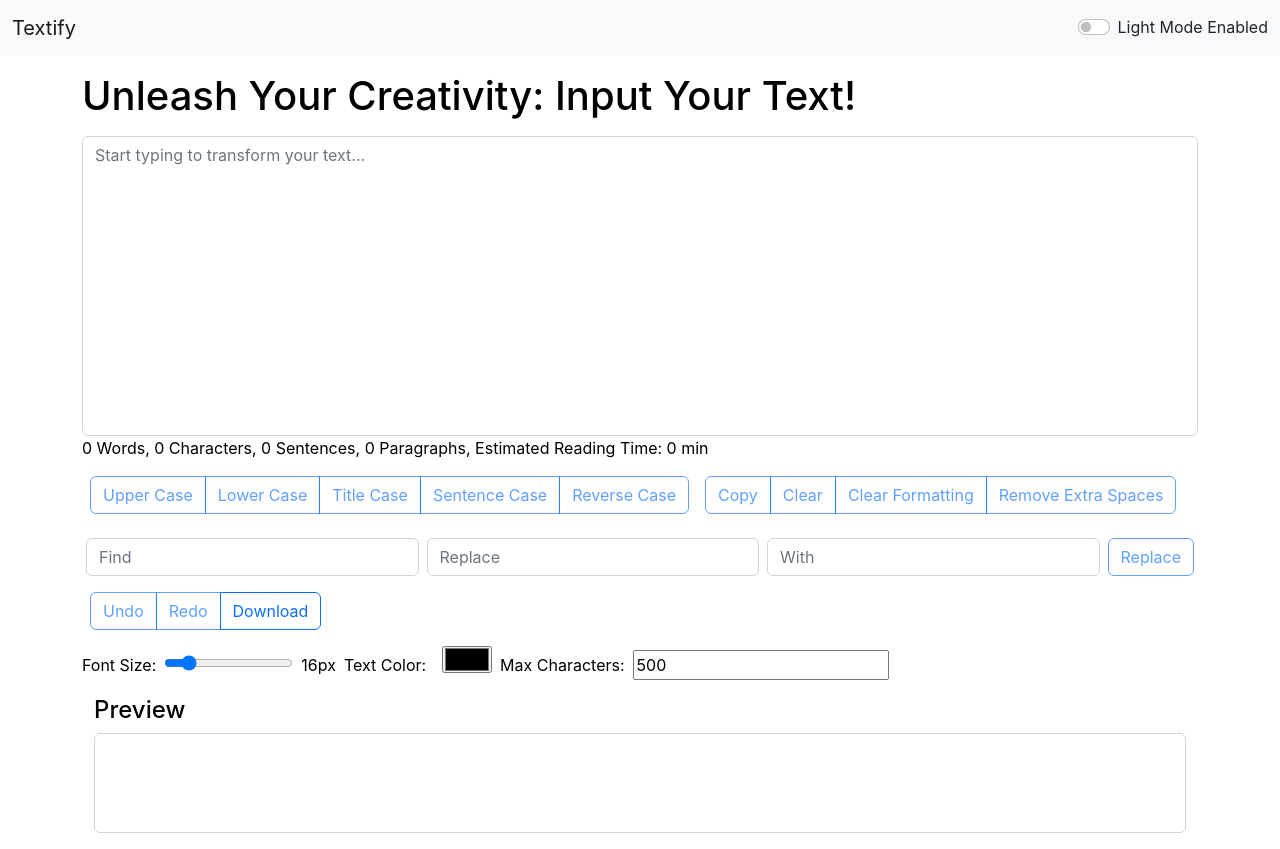
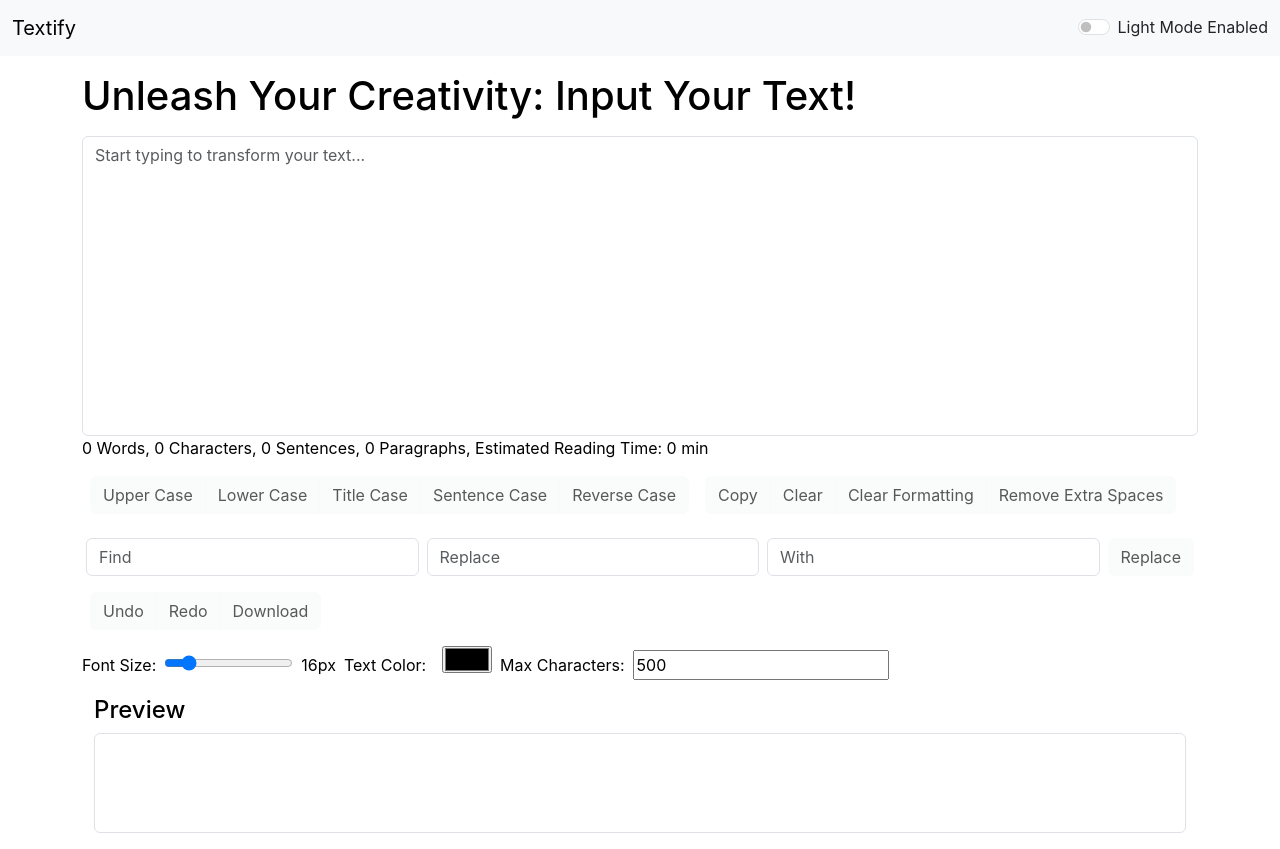
Before and after one commit to DBadshahCode/TextUtils, a React (Create React App) app: page / in a window 1280 px wide. Built offline with nearby package versions, Linux system fonts and the light colour scheme.

Commit message:
button styles changed to light

```diff
--- a/public/index.html
+++ b/public/index.html
@@ -9,14 +9,15 @@
   <meta name="description" content="Web site created using create-react-app" />
   <link rel="apple-touch-icon" href="%PUBLIC_URL%/logo192.png" />
   <link rel="manifest" href="%PUBLIC_URL%/manifest.json" />
-  <link href="https://cdn.jsdelivr.net/npm/bootstrap@5.2.3/dist/css/bootstrap.min.css" rel="stylesheet">
+  <!-- <link rel="stylesheet" href="https://cdn.jsdelivr.net/npm/@fortawesome/fontawesome-free@6.6.0/css/fontawesome.min.css" /> -->
+  <link rel="stylesheet" href="https://cdn.jsdelivr.net/npm/bootstrap@5.3.3/dist/css/bootstrap.min.css" />
   <title>Textify</title>
 </head>
 
 <body>
   <noscript>You need to enable JavaScript to run this app.</noscript>
   <div id="root"></div>
-  <script src="https://cdn.jsdelivr.net/npm/bootstrap@5.2.3/dist/js/bootstrap.bundle.min.js"></script>
+  <script src="https://cdn.jsdelivr.net/npm/bootstrap@5.3.3/dist/js/bootstrap.bundle.min.js"></script>
 </body>
 
 </html>
--- a/src/components/ClipboardAndClear.js
+++ b/src/components/ClipboardAndClear.js
@@ -3,16 +3,16 @@ import React from 'react';
 const ClipboardAndClear = ({ text, copyToClipboard, clearText, clearFormatting, handleRemoveExtraSpaces }) => {
   return (
     <div className="btn-group my-2 mx-2" role="group">
-      <button className="btn btn-outline-primary" onClick={copyToClipboard} disabled={text.length === 0}>
+      <button className="btn btn-light" onClick={copyToClipboard} disabled={text.length === 0}>
         Copy
       </button>
-      <button className="btn btn-outline-primary" onClick={clearText} disabled={text.length === 0}>
+      <button className="btn btn-light" onClick={clearText} disabled={text.length === 0}>
         Clear
       </button>
-      <button className="btn btn-outline-primary" onClick={clearFormatting} disabled={text.length === 0}>
+      <button className="btn btn-light" onClick={clearFormatting} disabled={text.length === 0}>
         Clear Formatting
       </button>
-      <button className="btn btn-outline-primary" onClick={handleRemoveExtraSpaces} disabled={text.length === 0}>
+      <button className="btn btn-light" onClick={handleRemoveExtraSpaces} disabled={text.length === 0}>
         Remove Extra Spaces
       </button>
     </div>
--- a/src/components/FindAndReplace.js
+++ b/src/components/FindAndReplace.js
@@ -37,7 +37,7 @@ const FindAndReplace = ({
         style={{ width: '30%' }} // Adjust the width as needed
       />
       <button
-        className="btn btn-outline-primary mx-1"
+        className="btn btn-light mx-1"
         onClick={handleReplaceText}
         disabled={text.length === 0 || !replaceText}
       >
--- a/src/components/TextTransformButtons.js
+++ b/src/components/TextTransformButtons.js
@@ -6,7 +6,7 @@ const TextTransformButtons = ({ text, transformText }) => {
       {['upper', 'lower', 'title', 'sentence', 'reverse'].map((type) => (
         <button
           key={type}
-          className="btn btn-outline-primary"
+          className="btn btn-light"
           onClick={() => transformText(type)}
           disabled={text.length === 0}
         >
--- a/src/components/UndoRedoDownload.js
+++ b/src/components/UndoRedoDownload.js
@@ -3,13 +3,13 @@ import React from 'react';
 const UndoRedoDownload = ({ handleUndo, handleRedo, downloadText, historyIndex, history }) => {
   return (
     <div className="btn-group my-2 mx-2" role="group">
-      <button className="btn btn-outline-primary" onClick={handleUndo} disabled={historyIndex <= 0}>
+      <button className="btn btn-light" onClick={handleUndo} disabled={historyIndex <= 0}>
         Undo
       </button>
-      <button className="btn btn-outline-primary" onClick={handleRedo} disabled={historyIndex >= history.length - 1}>
+      <button className="btn btn-light" onClick={handleRedo} disabled={historyIndex >= history.length - 1}>
         Redo
       </button>
-      <button className="btn btn-outline-primary" onClick={downloadText}>
+      <button className="btn btn-light" onClick={downloadText} disabled={historyIndex >= history.length - 1}>
         Download
       </button>
     </div>
```
